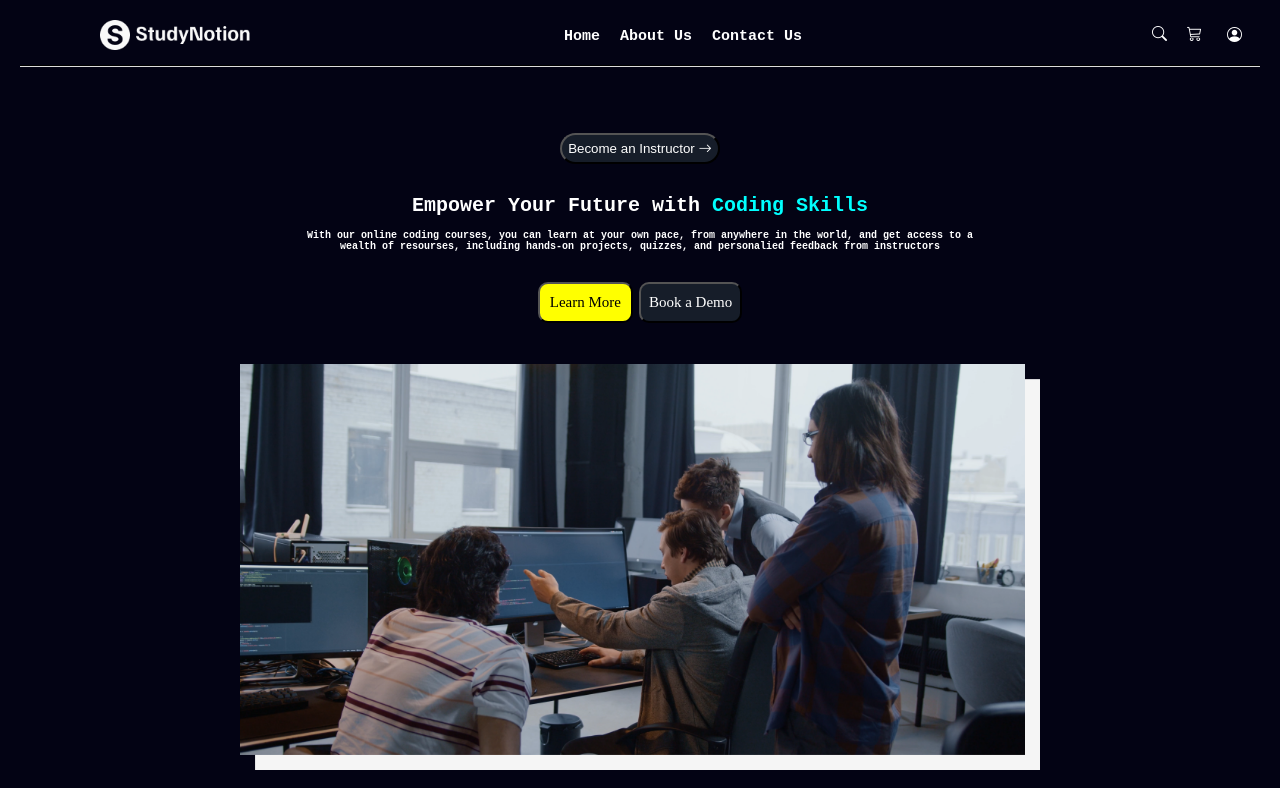
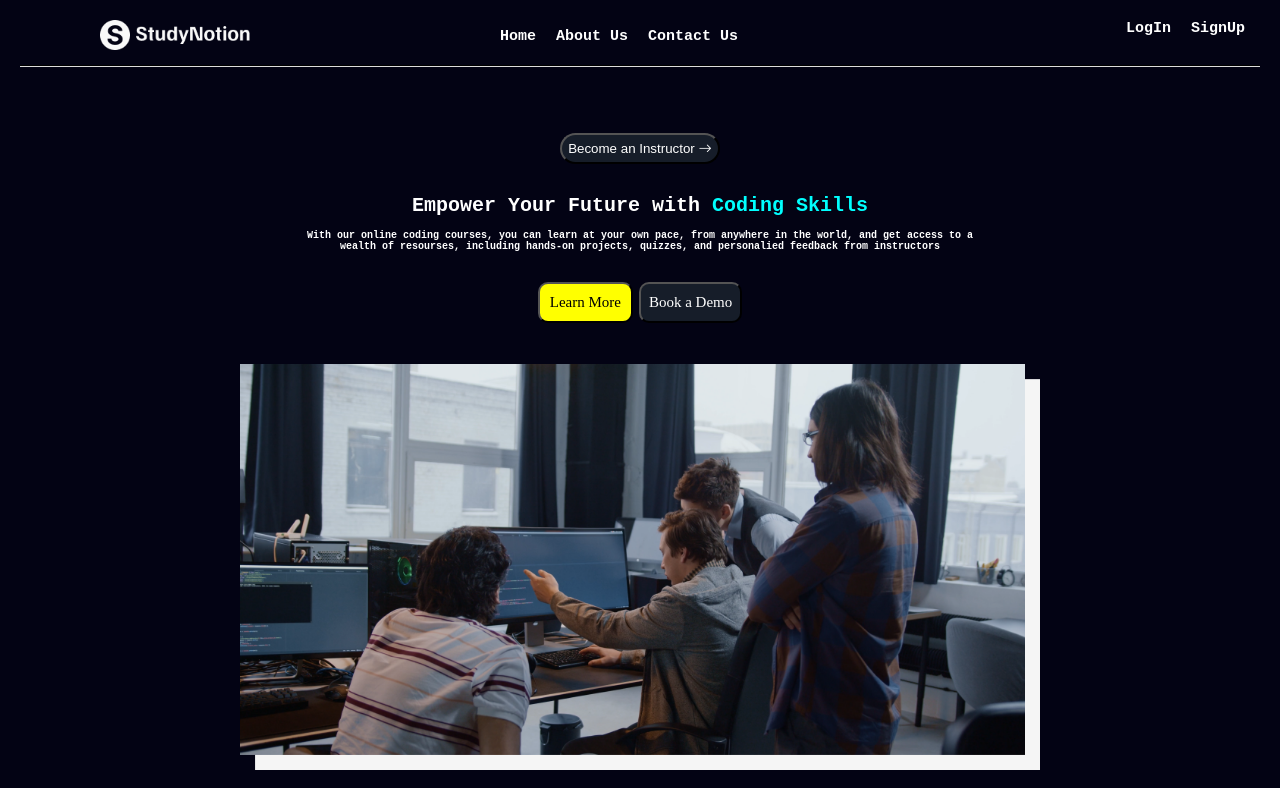
Before and after one commit to pushkarg2903/Evaluation-1, a plain HTML site: page Study Notion/home.html in a window 1280 px wide. Shown: the top 788 px of the page. Drawn offline with nearby package versions, Linux system fonts and the light colour scheme.

Commit message:
nav bar modified

```diff
--- a/Study Notion/home.css
+++ b/Study Notion/home.css
@@ -8,6 +8,7 @@ body{
 .navbar{
     border-bottom: 1px solid black;
     display: flex;
+    /* border: 2px solid white; */
 }
 
 .navbar img{
@@ -17,7 +18,8 @@ body{
     padding-bottom: 12px;
 }
 .left{
-    padding-right: 19rem;;
+    padding-right: 15rem;;
+    /* border: 2px solid white; */
 }
 
 .mid{
@@ -26,6 +28,7 @@ body{
     align-items: center;
     /* width: 80%; */
     margin: 0;
+    /* border: 2px solid white; */
 }
 
 .mid a{
@@ -46,7 +49,8 @@ header{
 
 header .right{
     display: flex;
-    padding-left: 340px;
+    padding-left: 23rem;
+    /* border: 2px solid white; */
 }
 
 header .right #search{
@@ -69,6 +73,15 @@ header .right #profile{
     font-size: 15px;
 }
 
+.right a{
+    color: white;
+    text-decoration: none;
+    padding-bottom: 12px;
+    display: inline-block;
+    margin: 0 10px;
+    font-size: 15px;
+}
+
 .bai{
     border-radius: 60px;
     margin-top: 50px;
@@ -76,6 +89,12 @@ header .right #profile{
     color: white;
     padding: 6px;
 }
+
+
+
+/*  MAIN  */
+
+
 
 main #text{
     color: white;
@@ -711,7 +730,7 @@ padding:20px;
 
 
 
-
+/*  FOOTER  */
 
 
 
--- a/Study Notion/home.html
+++ b/Study Notion/home.html
@@ -22,9 +22,12 @@
             </div>
 
             <div class="right">
-                <i class="bi bi-search" id="search"></i>
+                <!-- <i class="bi bi-search" id="search"></i>
                 <i class="bi bi-cart3" id="cart"></i>
-                <i class="bi bi-person-circle" id="profile"></i>
+                <i class="bi bi-person-circle" id="profile"></i> -->
+
+                <a href="#">LogIn</a>
+                <a href="#">SignUp</a>
             </div>
         </nav>
     </header>
```
Also changed, not shown: Study Notion/bin.html (added).
